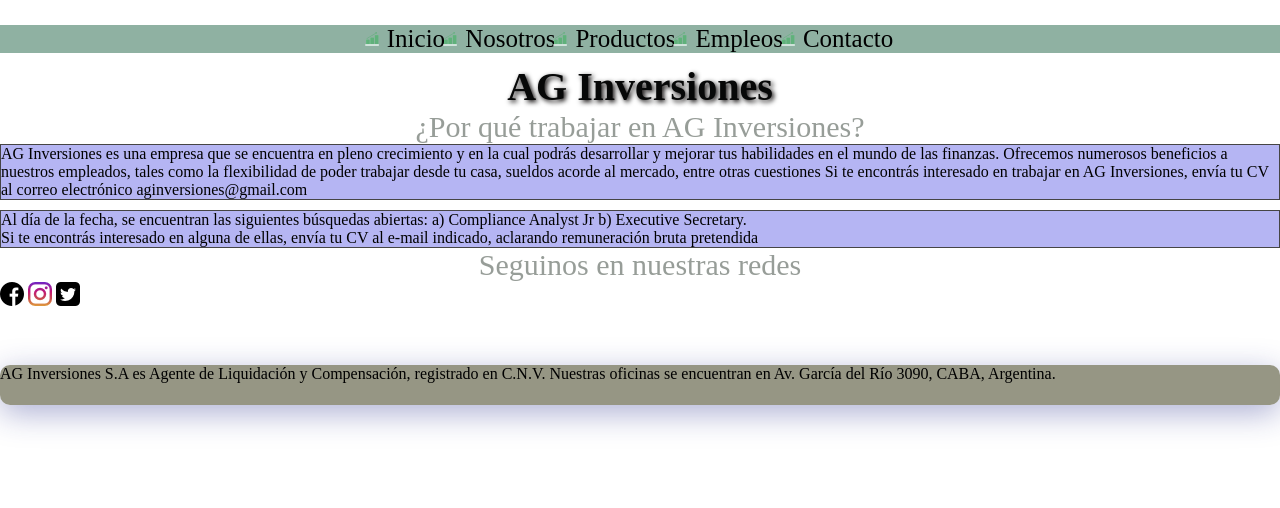
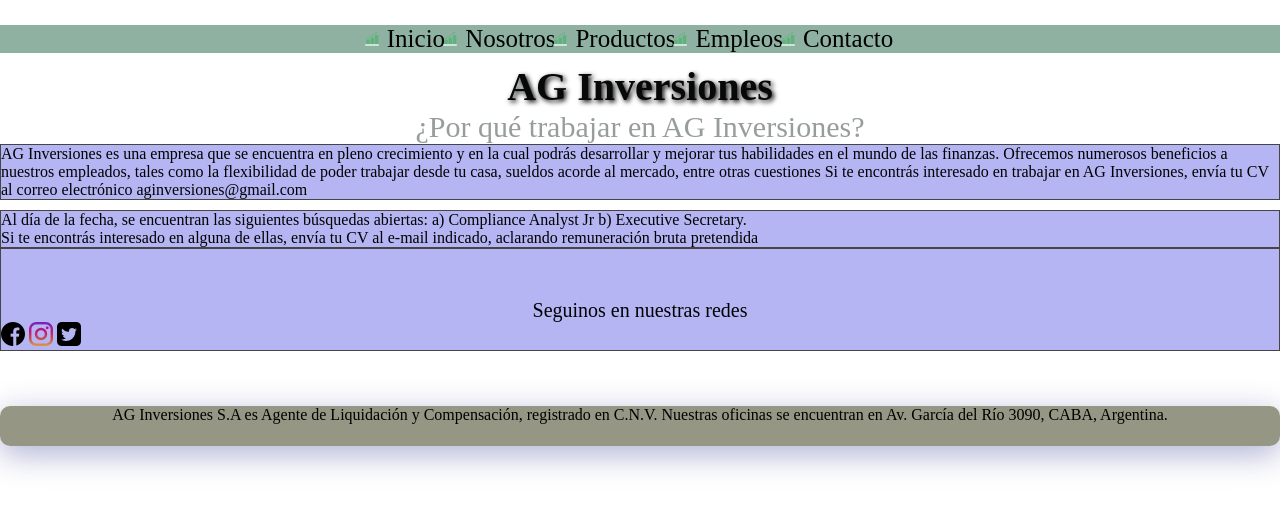
Before and after one commit to akarakachian/PreEntrega3-Karakachian, a plain HTML site: page pages/empleos.html in a window 1280 px wide. Drawn offline with Linux system fonts and the light colour scheme.

Commit message:
Otro cambio

```diff
--- a/css/style.css
+++ b/css/style.css
@@ -114,6 +114,10 @@ h6 {
   width: 100%;
   height: 40px;
   margin-top: 55px;
+}
+
+.cuadrado p {
+  text-align: center;
 }
 
 .imagen img {
--- a/pages/empleos.html
+++ b/pages/empleos.html
@@ -43,14 +43,14 @@
           Si te encontrás interesado en alguna de ellas, envía tu CV al e-mail
           indicado, aclarando remuneración bruta pretendida
         </div>
+        <div class="item5">
+          <h3>Seguinos en nuestras redes</h3>
+          <img src="../Assets/img/facebook.png" alt="" />
+          <img src="../Assets/img/instagram (1).png" alt="" />
+          <img src="../Assets/img/signo-de-twitter.png" alt="" />
+        </div>
       </section>
     </main>
-    <h2>Seguinos en nuestras redes</h2>
-    <div>
-      <img src="../Assets/img/facebook.png" alt="" />
-      <img src="../Assets/img/instagram (1).png" alt="" />
-      <img src="../Assets/img/signo-de-twitter.png" alt="" />
-    </div>
     <footer>
       <div class="cuadrado">
         <p>
```
